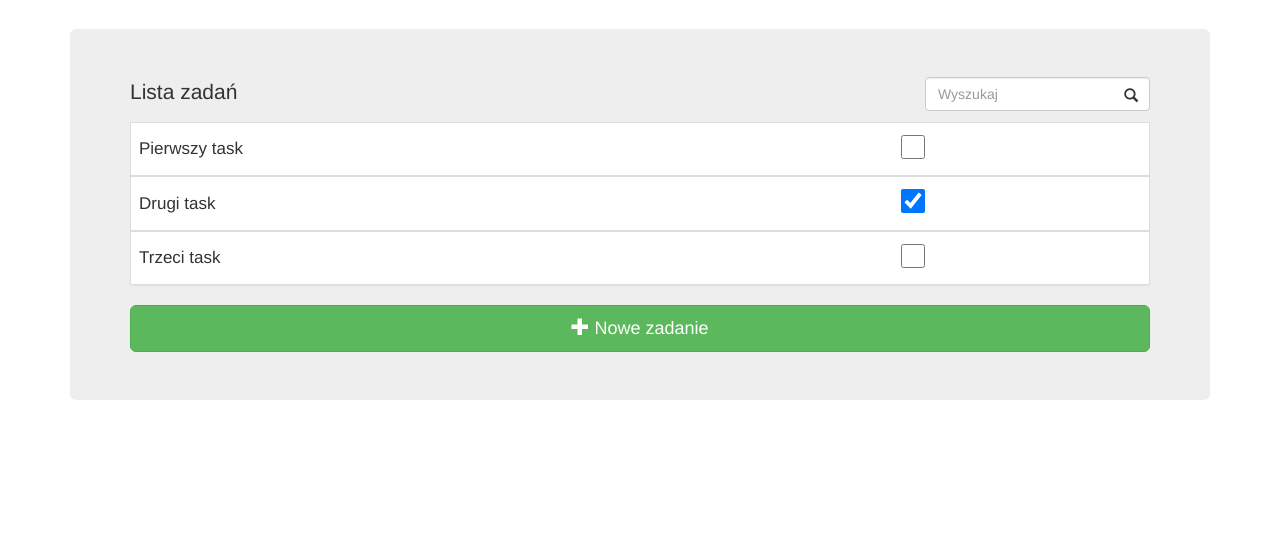
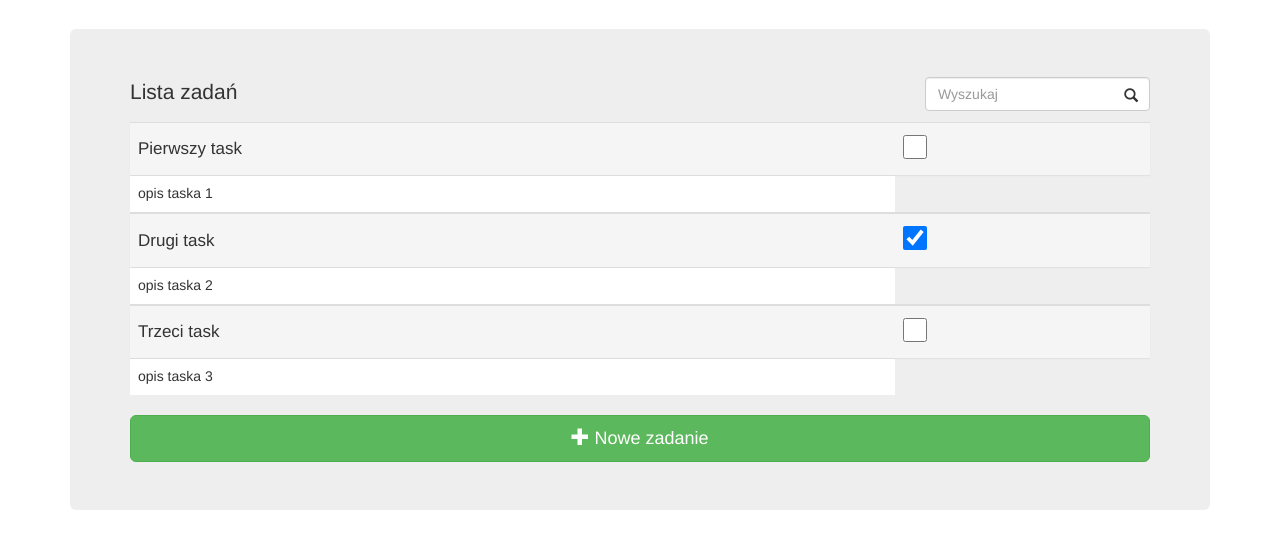
Before and after one commit to MichalTuleja/todo-list, a PHP site: page /public_html/index.html in a window 1280 px wide. Shown: the part 51-600 px from the top of the page. Run offline with PHP 8.4, Linux system fonts and the light colour scheme; some libraries are stand-ins or nearby versions.

Commit message:
JS/HTML update
Working accordion (styling in progress) and search.

```diff
--- a/public_html/css/custom.css
+++ b/public_html/css/custom.css
@@ -75,23 +75,18 @@ root {
 
 .task-list-header {
 	background-color: #F5F5F5;
-	border-bottom-color: #DDD;
+	/*border-bottom-color: #DDD;
 	border-bottom-style: none;
 	border-bottom-width: 0px;
 	border-left-color: #DDD;
 	border-right-color: #DDD;
-	border-top-color: #DDD;
-	border-top-left-radius: 3px;
-	border-top-right-radius: 3px;
+	border-top-color: #DDD;*/
 	color: #333;
 	font-family: "Helvetica Neue",Helvetica,Arial,sans-serif;
 	font-size: 14px;
 	padding: 10px 15px;
-	-moz-box-sizing: border-box;
-	background-color: #FFF;
+	/*
 	border-bottom-color: #DDD;
-	border-bottom-left-radius: 4px;
-	border-bottom-right-radius: 4px;
 	border-bottom-style: solid;
 	border-bottom-width: 1px;
 	border-image-outset: 0 0 0 0;
@@ -106,24 +101,16 @@ root {
 	border-right-style: solid;
 	border-right-width: 1px;
 	border-top-color: #DDD;
-	border-top-left-radius: 4px;
-	border-top-right-radius: 4px;
 	border-top-style: solid;
-	border-top-width: 1px;
+	border-top-width: 1px;*/
 	box-shadow: rgba(0, 0, 0, 0.05) 0px 1px 1px 0px;
-	color: #333;
-	font-family: "Helvetica Neue",Helvetica,Arial,sans-serif;
 	line-height: 20px;
-	margin-bottom: 0px;
 	overflow: hidden;
 	overflow-x: hidden;
 	overflow-y: hidden;
-	-moz-border-bottom-colors: none;
-	-moz-border-left-colors: none;
-	-moz-border-right-colors: none;
-	-moz-border-top-colors: none;
 	-moz-box-sizing: border-box;
-
+	-moz-border-radius: 3px;
+	border-radius: 0px;
 }
 
 .task-list-title {
@@ -135,6 +122,45 @@ root {
 	margin-bottom: 0px;
 	margin-top: 0px;
 	-moz-box-sizing: border-box;
+}
+
+.task-list-desc {
+	background-color: #FFF;
+	color: #333;
+	font-family: "Helvetica Neue",Helvetica,Arial,sans-serif;
+	font-size: 14px;
+	line-height: 20px;
+	padding-bottom: 15px;
+	padding-left: 15px;
+	padding-right: 15px;
+	padding-top: 15px;
+	-moz-box-sizing: border-box;
+}
+
+.task-list-body {
+	background-color: #FFF;
+	color: #333;
+	display: block;
+	font-family: "Helvetica Neue",Helvetica,Arial,sans-serif;
+	font-size: 14px;
+	line-height: 20px;
+	-moz-box-sizing: border-box;
+}
+
+.task-list-desc.collapse {
+	display: none;
+}
+
+.task-list-desc.collapse.in {
+	display: block;
+}
+
+.task-list-desc.collapsing {
+  position: relative;
+  height: 0;
+  overflow: hidden;
+  -webkit-transition: height .35s ease;
+          transition: height .35s ease;
 }
 
 .table-condensed > tbody > tr > td, .table-condensed > tfoot > tr > td {
--- a/public_html/index.html
+++ b/public_html/index.html
@@ -224,8 +224,8 @@
           </div>
         </div>
 		<table class="table table-condensed" id="task-list" data-bind='foreach: items'>
-            <tr class="task-list-header"><td class="task-list-title" data-bind="text: title">Opis zadania 1</td><td><input type="checkbox" data-bind="checked: done" class="task-checkbox" /></td></tr>
-			<!--<tr class="active"><td data-bind="text: description">Opis zadania 1</td></tr>-->
+            <tr class="task-list-header"><td class="task-list-title" data-toggle="collapse" data-parent="#task-list" data-bind="text: title, attr: {href: '#item-list-collapsable' + $index()}">Opis zadania 1</td><td><input type="checkbox" data-bind="checked: done" class="task-checkbox" /></td></tr>
+			<tr class="task-list-body"><td colspan="2" class="task-list-desc collapse in" data-bind="text: description, attr: {id: 'item-list-collapsable' + $index()}">Opis zadania 1</td></tr>
 		</table>
 		<button class="btn btn-lg btn-block btn-success" data-toggle="modal" data-target="#new-task-modal"  type="button"><span class="glyphicon glyphicon-plus"></span> Nowe zadanie</button>
       </div>
--- a/public_html/js/app.js
+++ b/public_html/js/app.js
@@ -21,7 +21,6 @@ var removeClassActiveForAllAndPrepareView = function(activeElem) {
 
 var tasks = new DataStore();
 
-//TODO - przebudowa :(
 var SimpleListModel = function(sampleData) {
 
 	this.items = ko.observableArray();
@@ -60,16 +59,6 @@ var SimpleListModel = function(sampleData) {
 			tasks.add(sampleData[i]);
 		}
 
-        /*var sampleData = [
-            {title: "Pierwszy task", description: "opis taska 1", done: false},
-			{title: "Drugi task", description: "opis taska 2", done: true},
-			{title: "Trzeci task", description: "opis taska 3", done: false}
-        ]
-
-        for(var i=0; i<sampleData.length; i++) {
-            this.items.push(sampleData[i]);
-            store.add(sampleData[i]);
-        }*/
     }
 
 };
@@ -140,10 +129,10 @@ jQuery.expr[':'].Contains = function(a,i,m){
 $('#task-list-filter').change( function () {
 				var filter = $(this).val();
 				if(filter) {
-					$('#task-list').find("div.panel-default:not(:Contains(" + filter + "))").hide();
-					$('#task-list').find("div.panel-default:Contains(" + filter + ")").show();
+					$('#task-list').find("tbody:not(:Contains(" + filter + "))").hide();
+					$('#task-list').find("tbody:Contains(" + filter + ")").show();
 				} else {
-					$('#task-list').find("div.panel-default").show();
+					$('#task-list').find("tbody.panel-default").show();
 				}
 
 				return false;
```
